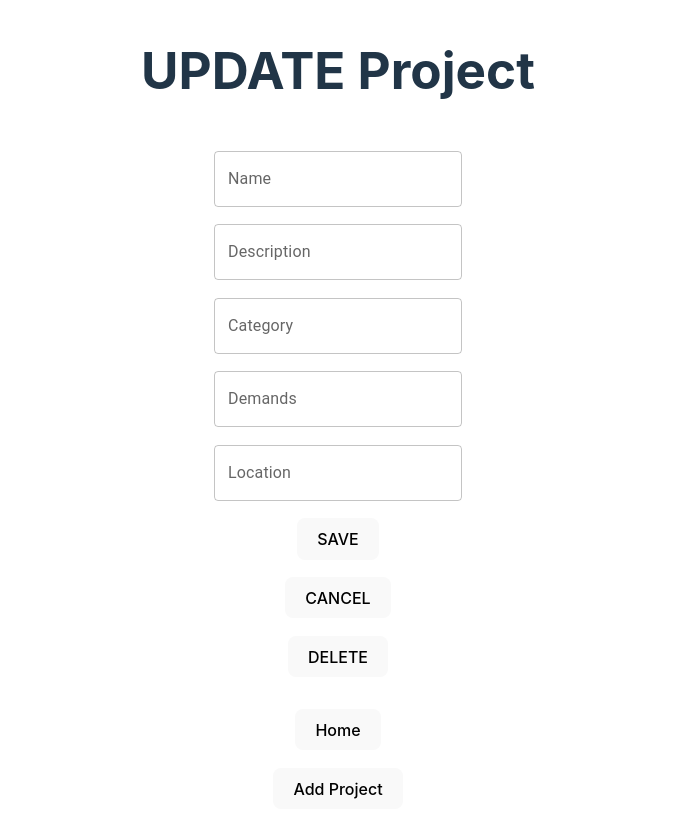
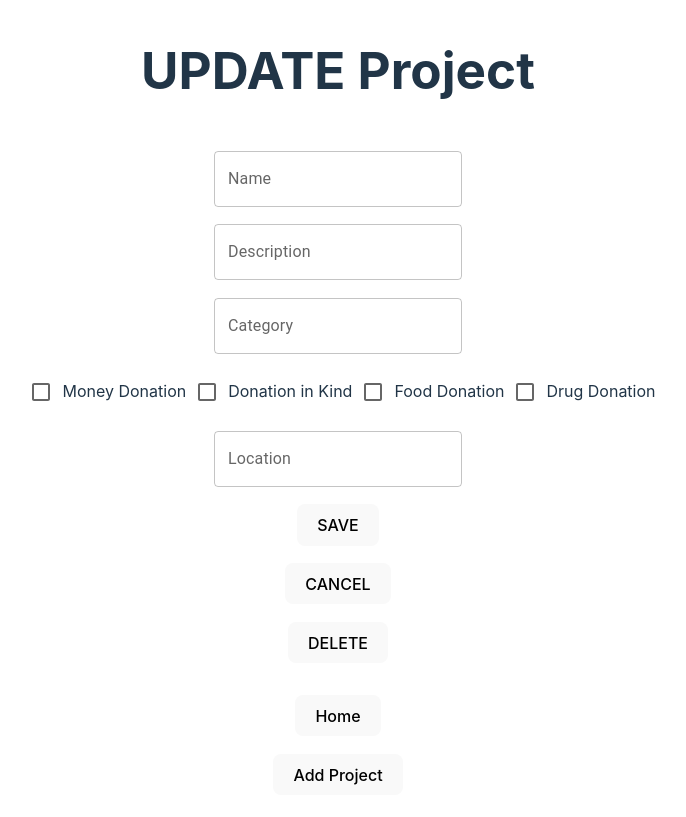
Before and after one commit to Ben-21/capstone-neuefische, a React (Vite) app in the folder frontend/: page /add-project in a window 1280 px wide. Shown: the whole page, without its empty margins (302-988 px from the left). Built offline with nearby package versions, Linux system fonts and the light colour scheme; no server answers; the HTML template or start-up script is replaced by a standard one.

Commit message:
implement checkboxes for demands

```diff
--- a/frontend/src/pages/AddEditProject.tsx
+++ b/frontend/src/pages/AddEditProject.tsx
@@ -4,6 +4,7 @@ import {Demand, Project, ProjectNoIdNoProgress} from "../models/models.tsx";
 import {TextField} from "@mui/material";
 import styled from "styled-components";
 import {useNavigate, useParams} from "react-router-dom";
+import Checkbox from '@mui/material/Checkbox';
 
 
 export default function AddEditProject() {
@@ -20,8 +21,13 @@ export default function AddEditProject() {
         name: "",
         description: "",
         category: "",
-        demands: "",
         location: ""
+    });
+    const [checkboxes, setCheckboxes] = useState({
+        moneyDonation: false,
+        donationInKind: false,
+        foodDonation: false,
+        drugDonation: false
     });
 
     useEffect(() => {
@@ -39,12 +45,36 @@ export default function AddEditProject() {
                 name: project.name.toString(),
                 description: project.description.toString(),
                 category: project.category.toString(),
-                demands: project.demands.toString(),
                 location: project.location.toString()
+            })
+
+            setCheckboxes({
+                moneyDonation: project.demands.includes("MONEYDONATION"),
+                donationInKind: project.demands.includes("DONATIONINKIND"),
+                foodDonation: project.demands.includes("FOODDONATION"),
+                drugDonation: project.demands.includes("DRUGDONATION")
             })
         }
     }, [id, project, getProjectById])
 
+
+    function checkDemands() {
+        const selectedDemands: Demand[] = [];
+        if (checkboxes.moneyDonation) {
+            selectedDemands.push("MONEYDONATION");
+        }
+        if (checkboxes.donationInKind) {
+            selectedDemands.push("DONATIONINKIND");
+        }
+        if (checkboxes.foodDonation) {
+            selectedDemands.push("FOODDONATION");
+        }
+        if (checkboxes.drugDonation) {
+            selectedDemands.push("DRUGDONATION");
+        }
+
+        return selectedDemands;
+    }
 
     function handleSubmit(event: React.FormEvent<HTMLFormElement>) {
         event.preventDefault();
@@ -54,7 +84,7 @@ export default function AddEditProject() {
                 name: formData.name,
                 description: formData.description,
                 category: formData.category as "DONATION" | "PARTICIPATION",
-                demands: [formData.demands as Demand],
+                demands: checkDemands(),
                 location: formData.location,
             };
 
@@ -65,8 +95,14 @@ export default function AddEditProject() {
                 name: "",
                 description: "",
                 category: "",
-                demands: "",
                 location: "",
+            })
+
+            setCheckboxes({
+                moneyDonation: false,
+                donationInKind: false,
+                foodDonation: false,
+                drugDonation: false
             })
 
 
@@ -78,7 +114,7 @@ export default function AddEditProject() {
                 name: formData.name,
                 description: formData.description,
                 category: formData.category as "DONATION" | "PARTICIPATION",
-                demands: [formData.demands as Demand],
+                demands: checkDemands(),
                 progress: project.progress,
                 location: formData.location,
             };
@@ -91,8 +127,14 @@ export default function AddEditProject() {
                 name: "",
                 description: "",
                 category: "",
-                demands: "",
                 location: "",
+            })
+
+            setCheckboxes({
+                moneyDonation: false,
+                donationInKind: false,
+                foodDonation: false,
+                drugDonation: false
             })
 
             navigate(`/details/${project.id}`)
@@ -119,6 +161,14 @@ export default function AddEditProject() {
         }));
     }
 
+    const handleCheckboxChange = (event: React.ChangeEvent<HTMLInputElement>) => {
+        const {name, checked} = event.target;
+        setCheckboxes({
+            ...checkboxes,
+            [name]: checked,
+        });
+    };
+
 
     return (
         <StyledForm onSubmit={handleSubmit}>
@@ -131,8 +181,37 @@ export default function AddEditProject() {
             <TextField id="project-category" name="category" value={formData.category} onChange={handleChange}
                        label="Category"
                        variant="outlined"/>
-            <TextField id="project-demands" name="demands" value={formData.demands} onChange={handleChange}
-                       label="Demands" variant="outlined"/>
+
+            <div>
+                <label>
+                    <Checkbox
+                        name={"moneyDonation"}
+                        checked={checkboxes.moneyDonation} onChange={handleCheckboxChange}
+                        inputProps={{'aria-label': 'controlled'}}
+                    />Money Donation
+                </label>
+                <label>
+                    <Checkbox
+                        name={"donationInKind"}
+                        checked={checkboxes.donationInKind} onChange={handleCheckboxChange}
+                        inputProps={{'aria-label': 'controlled'}}
+                    />Donation in Kind
+                </label>
+                <label>
+                    <Checkbox
+                        name={"foodDonation"}
+                        checked={checkboxes.foodDonation} onChange={handleCheckboxChange}
+                        inputProps={{'aria-label': 'controlled'}}
+                    />Food Donation
+                </label>
+                <label>
+                    <Checkbox
+                        name={"drugDonation"}
+                        checked={checkboxes.drugDonation} onChange={handleCheckboxChange}
+                        inputProps={{'aria-label': 'controlled'}}
+                    />Drug Donation
+                </label>
+            </div>
             <TextField id="project-location" name="location" value={formData.location} onChange={handleChange}
                        label="Location"
                        variant="outlined"/>
```
